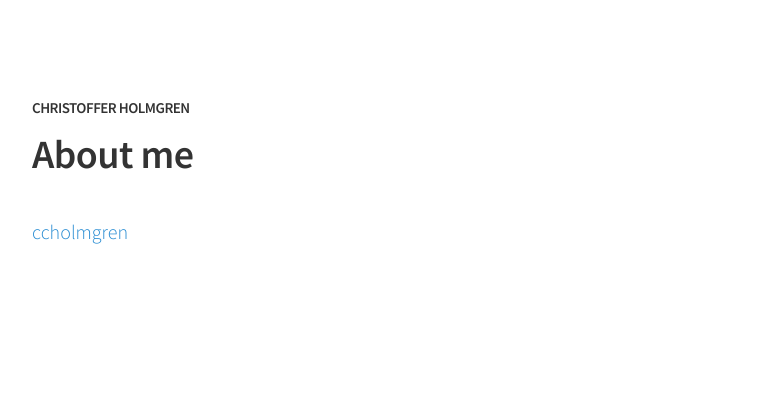
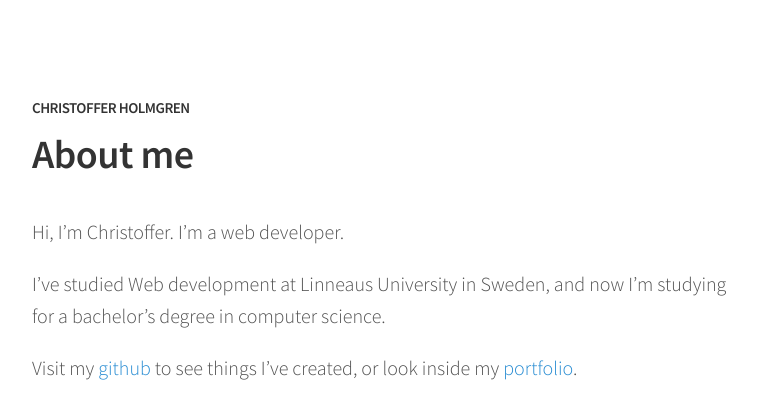
Before and after one commit to CCHolmgren/ccholmgren.github.io, a Jekyll site: the page built from about.md, in a window 1280 px wide. Shown: the top 419 px of the page, without its empty margins (248-1005 px from the left). Built offline with Jekyll 4.4.1, drawn with Linux system fonts in a browser that asks for light colours.

Commit message:
More changes

```diff
--- a/about.md
+++ b/about.md
@@ -2,5 +2,8 @@
 title: About me
 permalink: /about/
 ---
+Hi, I'm Christoffer. I'm a web developer.
 
-[ccholmgren](https://github.com/ccholmgren)
+I've studied Web development at Linneaus University in Sweden, and now I'm studying for a bachelor's degree in computer science.
+
+Visit my [github](https://github.com/ccholmgren) to see things I've created, or look inside my [portfolio](/portfolio/).
```
Also changed, not shown: _posts/2014-12-15-music-comparer.md (added, +13 -0 lines), _posts/2015-10-24-restaurant-list.md (+1 -1 lines), projects.md (+16 -7 lines).
